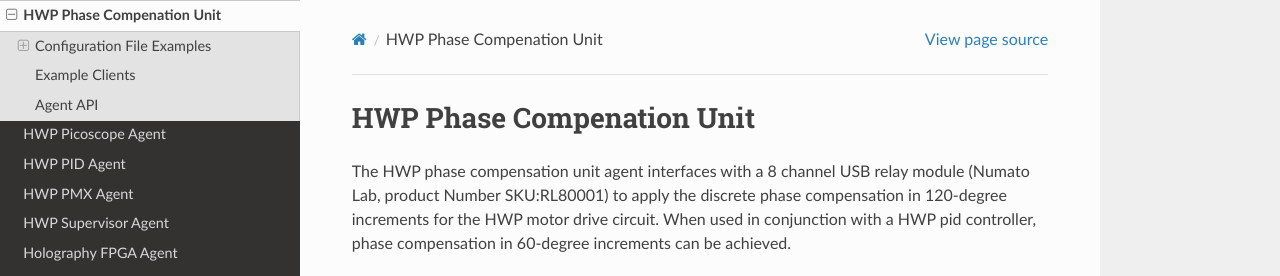
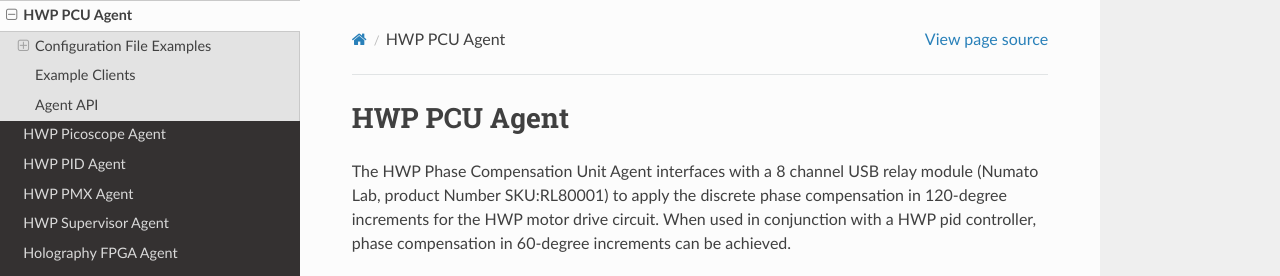
Before and after one commit to simonsobs/socs, a Sphinx documentation site: the page built from docs/agents/hwp_pcu.rst, in a window 1280 px wide and 900 px high, cut to the strip 0-276 px from the top of the window. Built offline with Sphinx 7.4.7 and the Read the Docs theme 2.0.0, drawn with Linux system fonts in a browser that asks for light colours.

Commit message:
small fixes of docs

```diff
--- a/docs/agents/hwp_pcu.rst
+++ b/docs/agents/hwp_pcu.rst
@@ -2,11 +2,11 @@
 
 .. _hwp_pcu:
 
-==========================
-HWP Phase Compenation Unit
-==========================
+=============
+HWP PCU Agent
+=============
 
-The HWP phase compensation unit agent interfaces with a 8 channel USB relay module
+The HWP Phase Compensation Unit Agent interfaces with a 8 channel USB relay module
 (Numato Lab, product Number SKU:RL80001) to apply the discrete phase compensation in
 120-degree increments for the HWP motor drive circuit. When used in conjunction with
 a HWP pid controller, phase compensation in 60-degree increments can be achieved.
```
Also changed, not shown: 1 other file.
